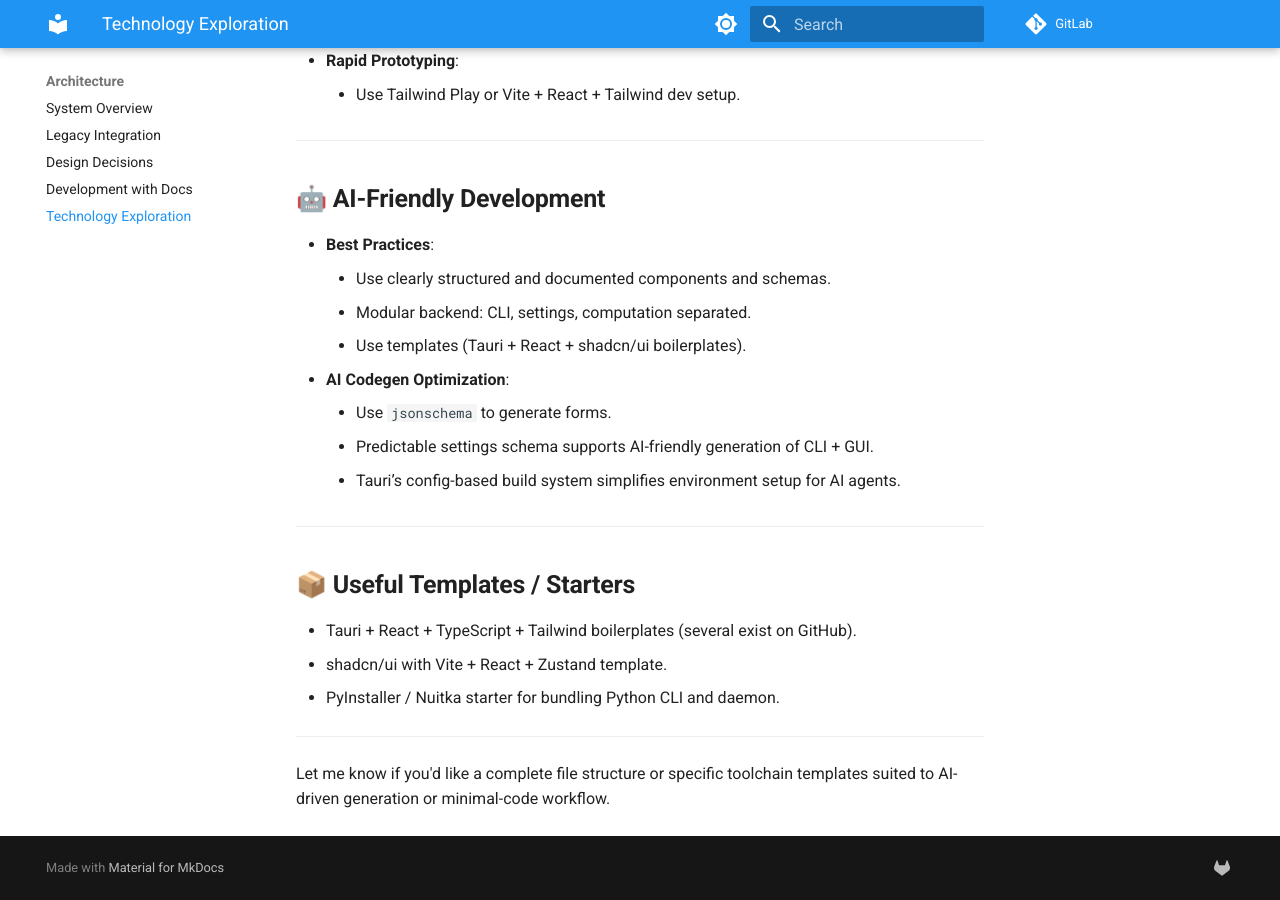
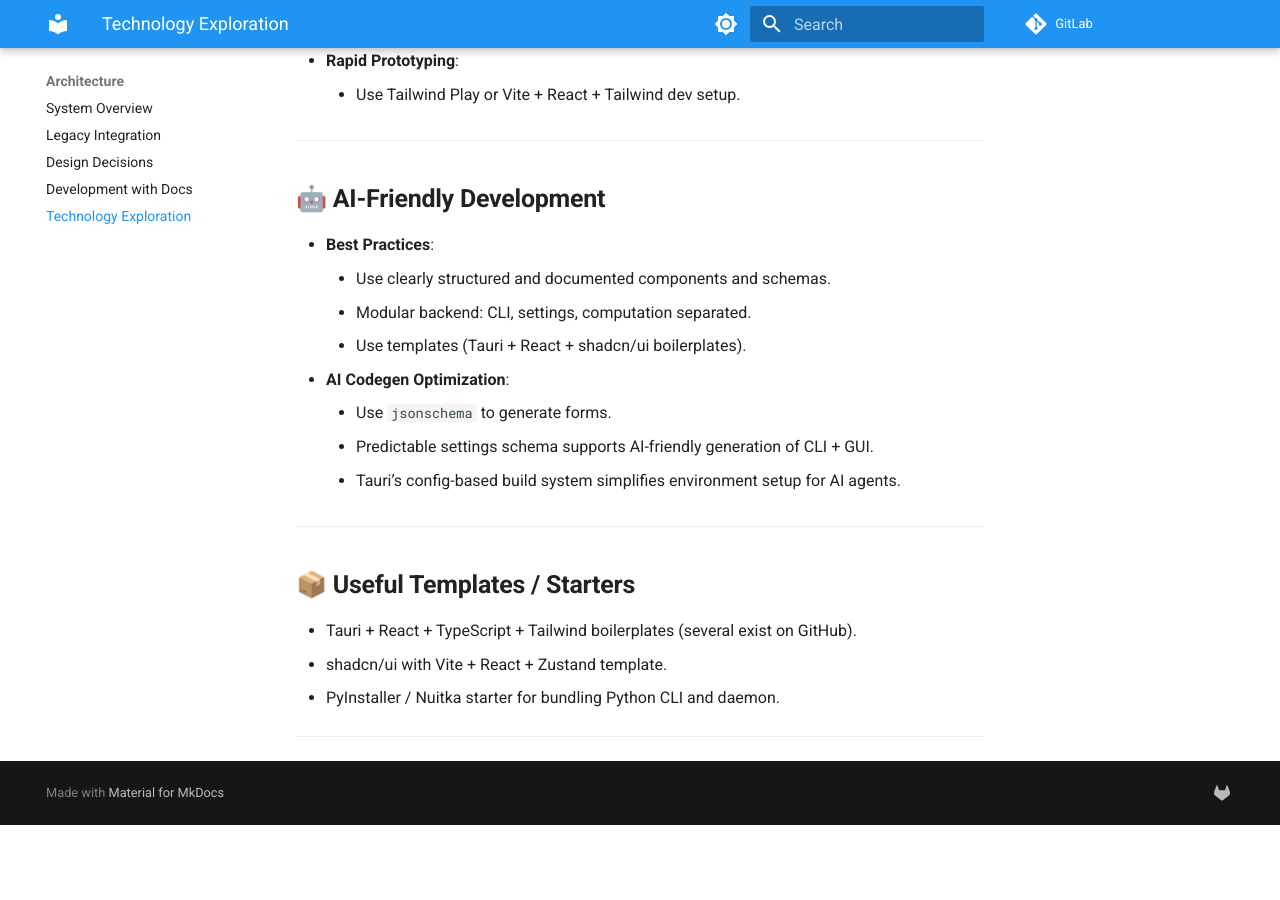
Before and after one commit to boost-edu-tools/gitinspectorgui, an MkDocs documentation site: the page built from docs/architecture/redesign.md, in a window 1280 px wide and 900 px high, scrolled down 4056 px. Built offline with MkDocs 1.6.1 and Material for MkDocs 9.7.7, drawn with Linux system fonts in a browser that asks for light colours; comment, search, counter and statistics services are not loaded; after the commit the page ends 4881 px from its top, so only the background shows below that.

Commit message:
docs: remove interactive prompt from redesign.md
- Remove 'Let me know if you'd like...' sentence that was inappropriate for documentation
- Keep documentation focused on current state rather than interactive prompts

```diff
--- a/docs/architecture/redesign.md
+++ b/docs/architecture/redesign.md
@@ -129,5 +129,3 @@ Based on your detailed requirements, here's a technology and tooling stack that
 -   PyInstaller / Nuitka starter for bundling Python CLI and daemon.
 
 ---
-
-Let me know if you'd like a complete file structure or specific toolchain templates suited to AI-driven generation or minimal-code workflow.
```
